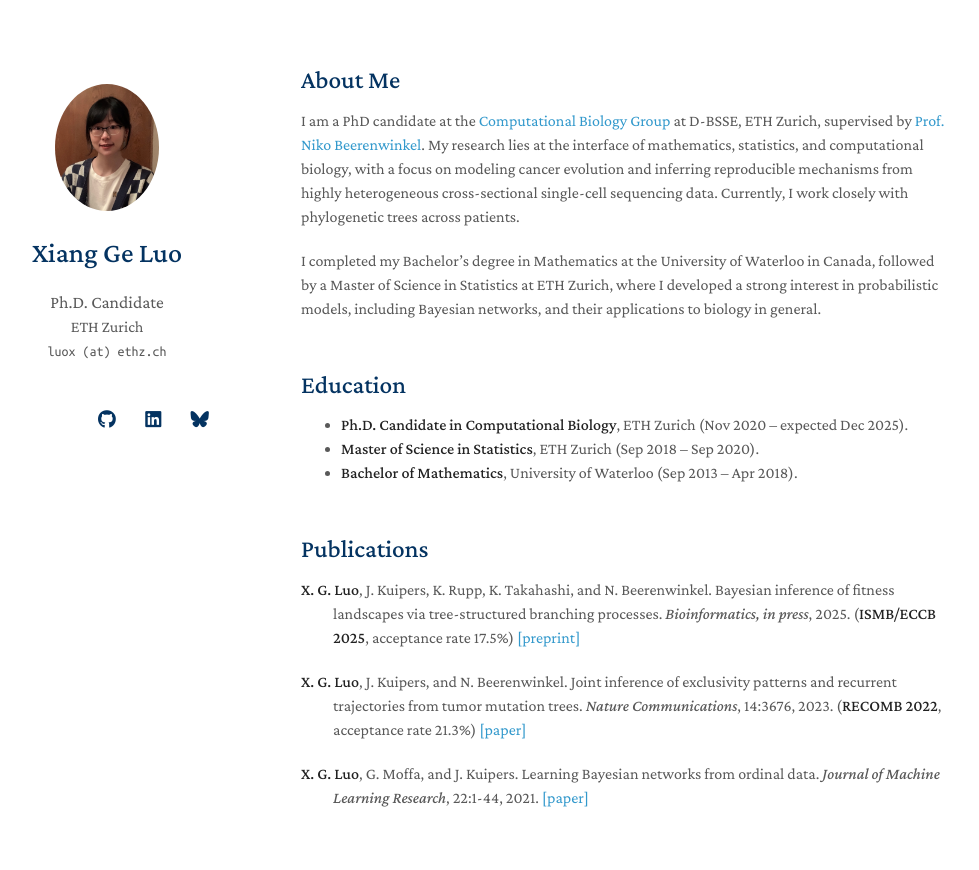
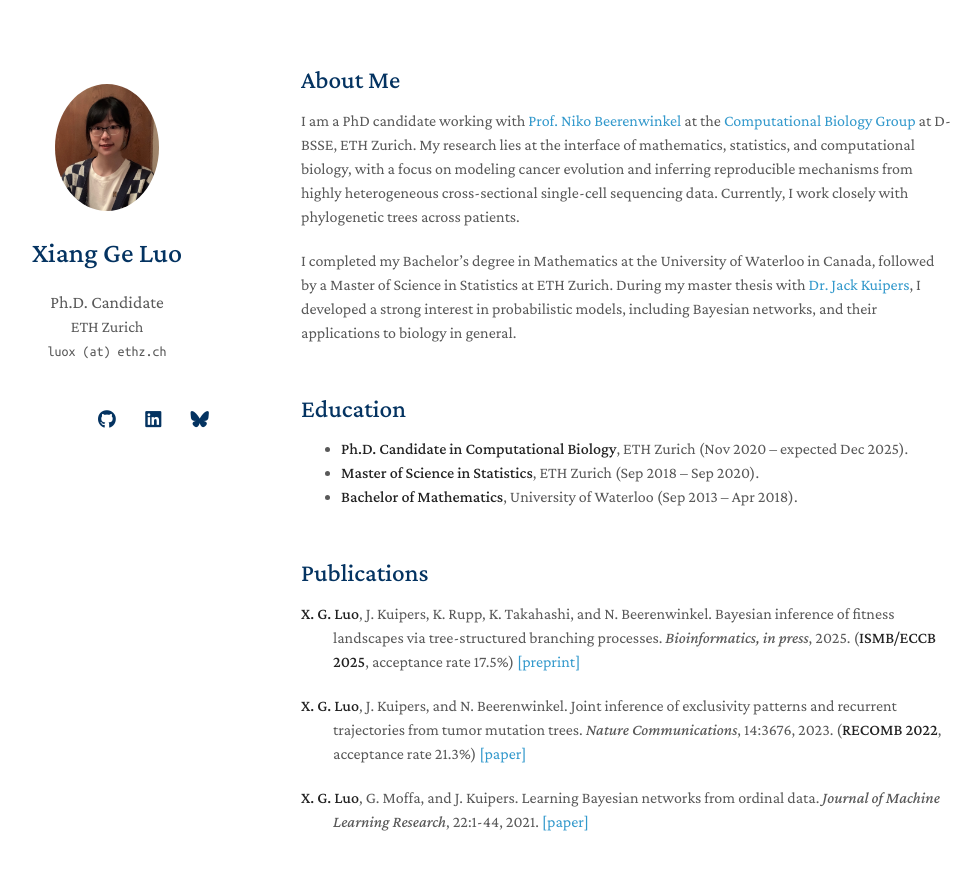
Before and after one commit to xgluo/xgluo.github.io, a Jekyll site: the page built from index.md, in a window 1280 px wide and 928 px high. Shown: the top 870 px of the window, without its empty margins (169-1148 px from the left). Built offline with Jekyll 4.4.1, drawn with Linux system fonts in a browser that asks for light colours; nearby versions of some CDN libraries; a style sheet for code colours, icons or effects is not loaded.

Commit message:
Update about me and cv

```diff
--- a/_includes/aboutme.md
+++ b/_includes/aboutme.md
@@ -1,5 +1,5 @@
 ## About Me
 
-I am a PhD candidate at the [Computational Biology Group](https://bsse.ethz.ch/cbg) at D-BSSE, ETH Zurich, supervised by [Prof. Niko Beerenwinkel](https://bsse.ethz.ch/cbg/group/people/person-detail.MTQ5NDE3.TGlzdC81MTYsOTQ0ODM3Mzc2.html). My research lies at the interface of mathematics, statistics, and computational biology, with a focus on modeling cancer evolution and inferring reproducible mechanisms from highly heterogeneous cross-sectional single-cell sequencing data. Currently, I work closely with phylogenetic trees across patients.
+I am a PhD candidate working with [Prof. Niko Beerenwinkel](https://bsse.ethz.ch/cbg/group/people/person-detail.MTQ5NDE3.TGlzdC81MTYsOTQ0ODM3Mzc2.html) at the [Computational Biology Group](https://bsse.ethz.ch/cbg) at D-BSSE, ETH Zurich. My research lies at the interface of mathematics, statistics, and computational biology, with a focus on modeling cancer evolution and inferring reproducible mechanisms from highly heterogeneous cross-sectional single-cell sequencing data. Currently, I work closely with phylogenetic trees across patients.
 
-I completed my Bachelor's degree in Mathematics at the University of Waterloo in Canada, followed by a Master of Science in Statistics at ETH Zurich, where I developed a strong interest in probabilistic models, including Bayesian networks, and their applications to biology in general.
+I completed my Bachelor's degree in Mathematics at the University of Waterloo in Canada, followed by a Master of Science in Statistics at ETH Zurich. During my master thesis with [Dr. Jack Kuipers](https://bsse.ethz.ch/cbg/group/people/person-detail.MjA3Mjc0.TGlzdC81MTYsOTQ0ODM3Mzc2.html), I developed a strong interest in probabilistic models, including Bayesian networks, and their applications to biology in general.
```
Also changed, not shown: 1 other file.
